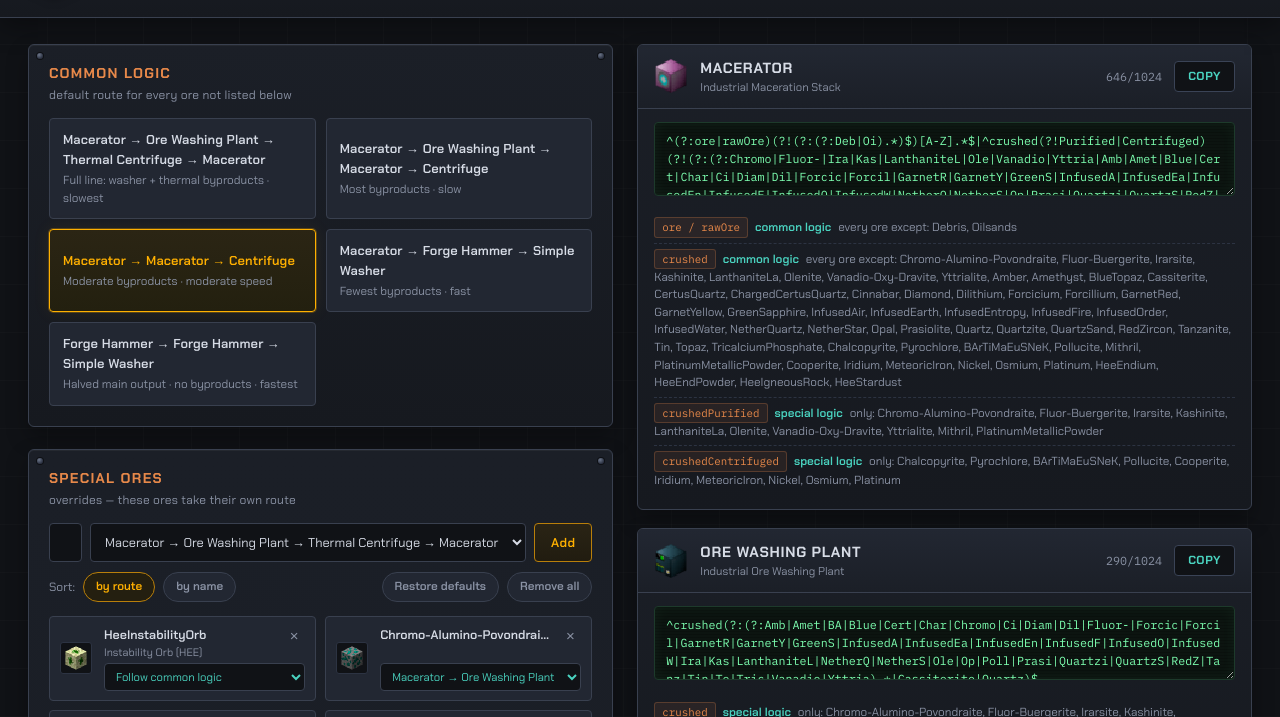
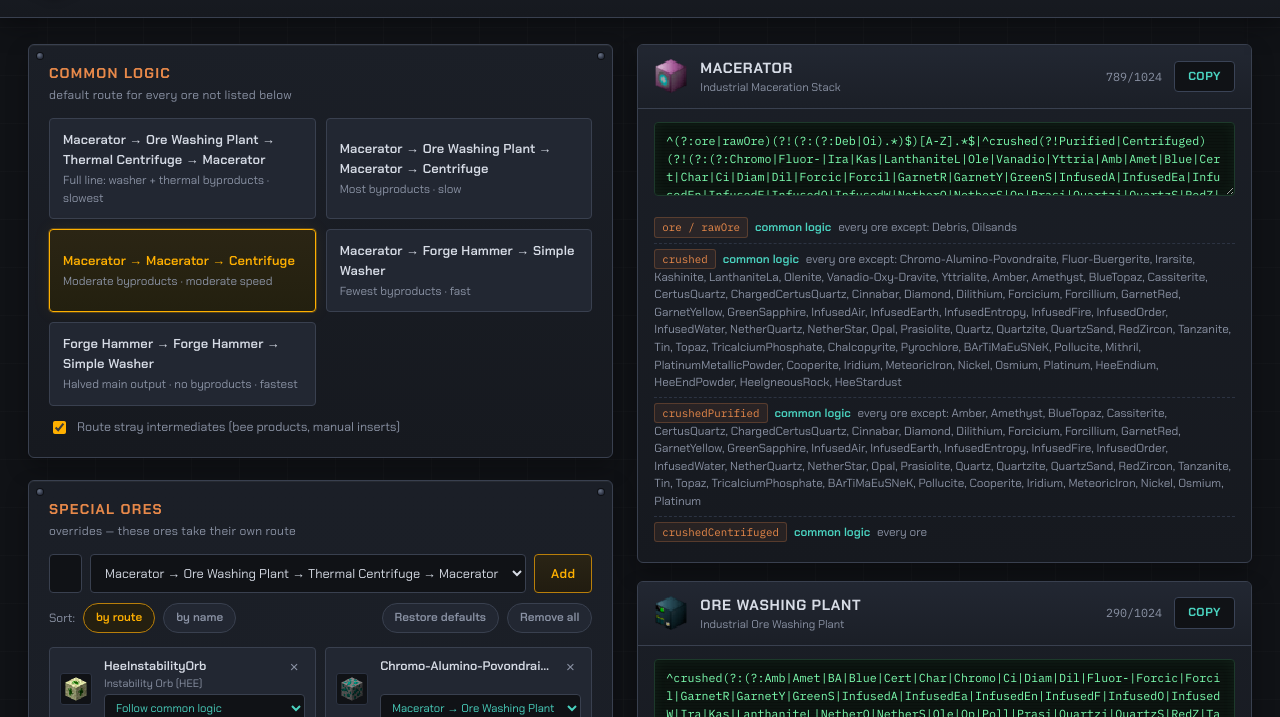
Before and after one commit to philipxjm/gtnh-ore-regex, a plain HTML site: page index.html in a window 1280 px wide. Shown: the part 81-798 px from the top of the page. Drawn offline with Linux system fonts and the light colour scheme.

Commit message:
Route stray intermediate forms through common logic (bee products)
Bee-produced or hand-inserted crushedPurified/crushedCentrifuged/dustPure
of common-logic ores matched no filter and stranded in storage: the
generator only modeled forms the configured routes produce. A new default-on
option extends common logic with GT-semantics continuations (macerate any
crushed form, centrifuge any dust) for forms the common route leaves
unconsumed; special-routed ores keep authority via the existing exclusion
rules. Off = byte-compatible with the original tool.

```diff
--- a/css/style.css
+++ b/css/style.css
@@ -382,3 +382,11 @@ code { font-family: "IBM Plex Mono", monospace; font-size: 0.85em; color: var(--
 .toast.is-show { opacity: 1; transform: translateX(-50%) translateY(0); }
 
 ::selection { background: rgba(255, 176, 0, 0.3); }
+
+.stray-row {
+  display: flex; gap: 8px; align-items: center;
+  margin-top: 12px; font-size: 0.83rem; color: var(--text-dim);
+  cursor: pointer;
+}
+.stray-row input { accent-color: var(--amber); }
+.stray-row:hover { color: var(--text); }
--- a/index.html
+++ b/index.html
@@ -37,6 +37,10 @@
     <section class="panel" id="common-panel">
       <h2 class="panel-title">Common logic <span class="panel-sub">default route for every ore not listed below</span></h2>
       <div class="route-picker" id="route-picker"></div>
+      <label class="stray-row" title="Also match intermediate forms the common route would not itself produce (crushedPurified / crushedCentrifuged / dustPure of common ores) and continue them toward dust: macerate crushed forms, centrifuge dusts. Catches bee products and manually inserted intermediates that would otherwise strand in storage.">
+        <input type="checkbox" id="stray-toggle" checked>
+        Route stray intermediates (bee products, manual inserts)
+      </label>
     </section>
 
     <section class="panel" id="special-panel">
--- a/js/app.js
+++ b/js/app.js
@@ -40,6 +40,7 @@ const state = {
   ores: DEFAULT_ORES.map(o => ({ en: o.en, route: o.route })),
   mode: "regular",
   sort: "route",
+  strayIntermediates: true,
 };
 
 // ---------- fragment sync ----------
@@ -188,7 +189,7 @@ function renderOutputs() {
   const cards = [];
 
   if (state.mode === "regular") {
-    const generated = generate(config, NAMESPACE);
+    const generated = generate(config, NAMESPACE, { strayIntermediates: state.strayIntermediates });
     generated.sort((a, b) => MACHINE_ORDER.indexOf(a.machine) - MACHINE_ORDER.indexOf(b.machine));
     for (const card of generated) {
       const m = MACHINES[card.machine];
@@ -291,6 +292,11 @@ for (const btn of document.querySelectorAll(".sort-btn")) {
   });
 }
 
+$("#stray-toggle").addEventListener("change", (e) => {
+  state.strayIntermediates = e.target.checked;
+  renderOutputs();
+});
+
 $("#defaults-btn").addEventListener("click", () => {
   state.commonRoute = "MMC";
   state.ores = DEFAULT_ORES.map(o => ({ en: o.en, route: o.route }));
--- a/js/generator.js
+++ b/js/generator.js
@@ -157,9 +157,21 @@ function segmentRegex(seg, namespace) {
 
 const FORM_ORDER = ["oreRaw", "crushed", "crushedPurified", "crushedCentrifuged", "dustImpure", "dustPure"];
 
+// GT-semantics continuation for intermediate forms the common route does not
+// itself produce (bee products, manual inserts): macerate any crushed form,
+// centrifuge any dust form.
+const STRAY_CONTINUATION = {
+  crushed: "macerator",
+  crushedPurified: "macerator",
+  crushedCentrifuged: "macerator",
+  dustImpure: "centrifuge",
+  dustPure: "centrifuge",
+};
+
 // config: { commonRoute, ores: [{en, route}, ...] }  (route may be "common")
+// opts.strayIntermediates: also route stray intermediate forms via common logic.
 // Returns [{machine, segments:[{form, common, only?, exclGroups?, regex}], regex, length}]
-export function generate(config, namespace) {
+export function generate(config, namespace, opts = {}) {
   const { commonRoute, ores } = config;
   const resolved = ores.map(o => ({ en: o.en, route: o.route === "common" ? commonRoute : o.route, explicit: o.route }));
 
@@ -179,6 +191,15 @@ export function generate(config, namespace) {
 
   const commonSteps = routeSteps(commonRoute);
   for (const s of commonSteps) touch(s.machine, s.form).commonHere = true;
+
+  if (opts.strayIntermediates) {
+    // Only add a continuation for forms the common route leaves unconsumed;
+    // where the route already eats a form, its own machine keeps authority.
+    for (const [form, machine] of Object.entries(STRAY_CONTINUATION)) {
+      const consumed = commonSteps.some((s) => s.form === form);
+      if (!consumed) touch(machine, form).commonHere = true;
+    }
+  }
 
   for (const ore of resolved) {
     if (ore.explicit === "common" || ore.explicit === "None") continue;
```
Also changed, not shown: 1 other file.
